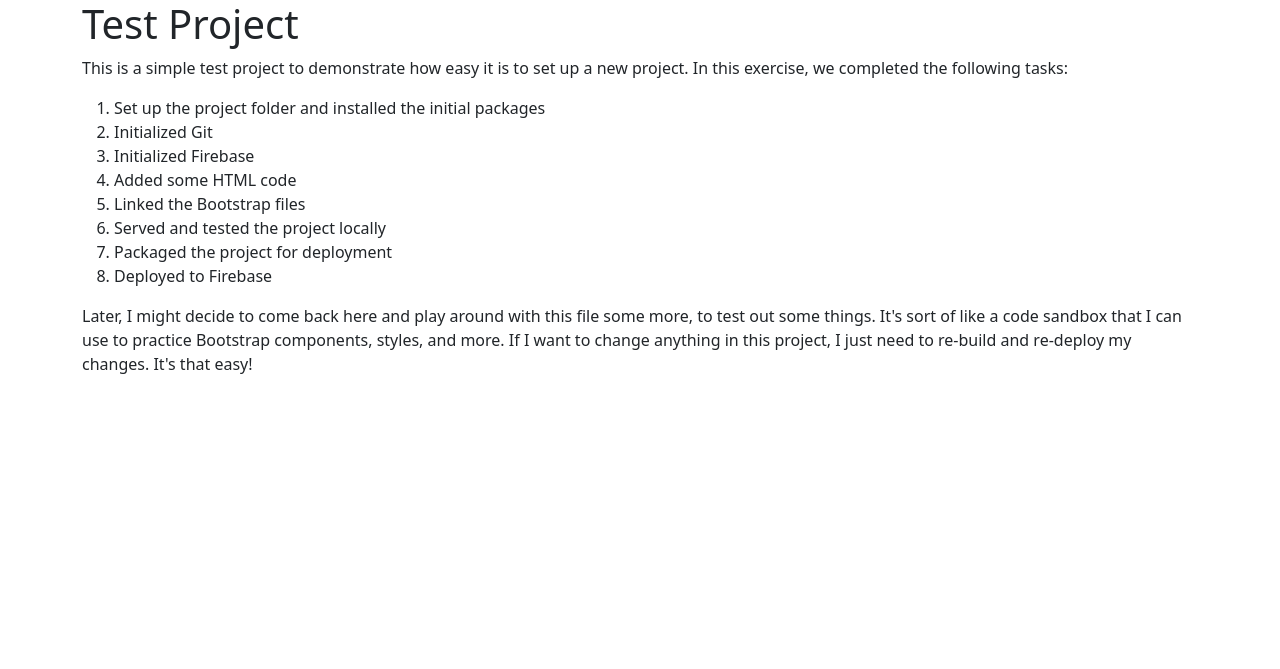
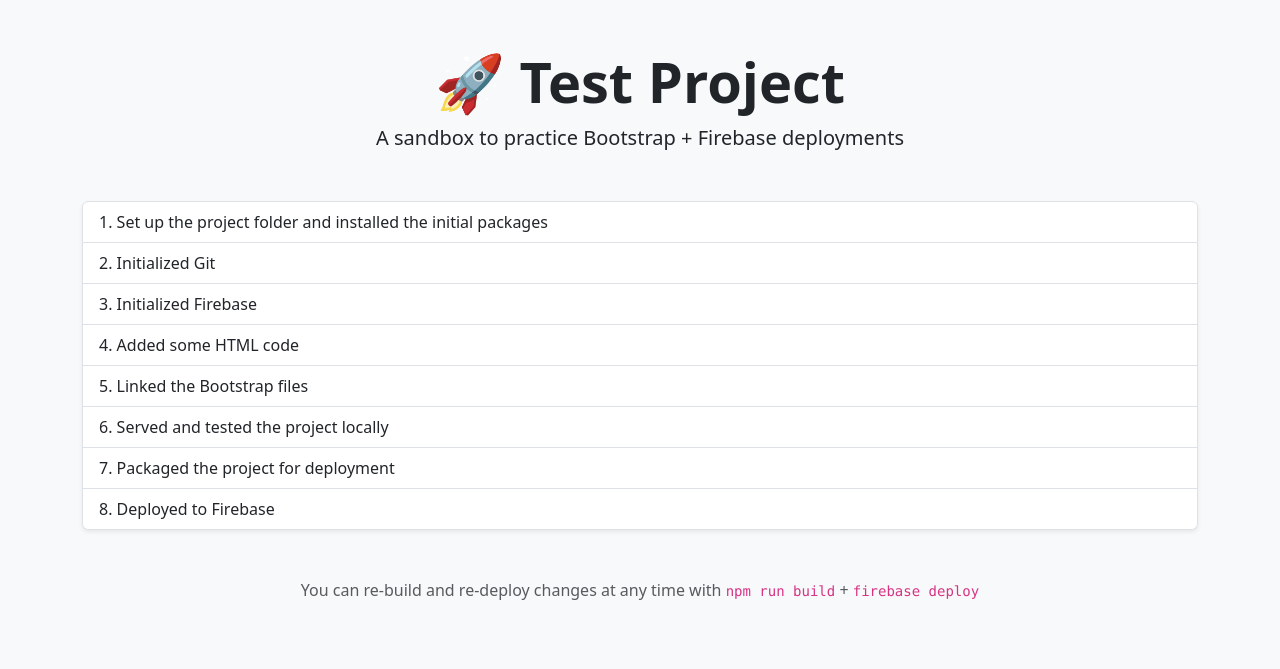
Before and after one commit to chrp101/testproject, a website built with Parcel: page index.html in a window 1280 px wide. Built offline with nearby package versions, Linux system fonts and the light colour scheme; files whose address does not match are found by name.

```diff
--- a/index.html
+++ b/index.html
@@ -6,24 +6,31 @@
   <title>Test Project</title>
   <link rel="stylesheet" href="node_modules/bootstrap/dist/css/bootstrap.min.css" />
 </head>
-<body>
-  <main class="container">
-    <h1>Test Project</h1>
-    <p>This is a simple test project to demonstrate how easy it is to set up a new project.
-    In this exercise, we completed the following tasks:</p>
-    <ol>
-      <li>Set up the project folder and installed the initial packages</li>
-      <li>Initialized Git</li>
-      <li>Initialized Firebase</li>
-      <li>Added some HTML code</li>
-      <li>Linked the Bootstrap files</li>
-      <li>Served and tested the project locally</li>
-      <li>Packaged the project for deployment</li>
-      <li>Deployed to Firebase</li>
-    </ol>
-    <p>Later, I might decide to come back here and play around with this file some more, to test out some things.
-    It's sort of like a code sandbox that I can use to practice Bootstrap components, styles, and more.
-    If I want to change anything in this project, I just need to re-build and re-deploy my changes. It's that easy!</p>
+
+<body class="bg-light text-dark">
+  <main class="container py-5">
+    <div class="text-center">
+      <h1 class="display-4 fw-bold">🚀 Test Project</h1>
+      <p class="lead">A sandbox to practice Bootstrap + Firebase deployments</p>
+    </div>
+
+    <div class="mt-5">
+      <ol class="list-group list-group-numbered shadow-sm">
+        <li class="list-group-item">Set up the project folder and installed the initial packages</li>
+        <li class="list-group-item">Initialized Git</li>
+        <li class="list-group-item">Initialized Firebase</li>
+        <li class="list-group-item">Added some HTML code</li>
+        <li class="list-group-item">Linked the Bootstrap files</li>
+        <li class="list-group-item">Served and tested the project locally</li>
+        <li class="list-group-item">Packaged the project for deployment</li>
+        <li class="list-group-item">Deployed to Firebase</li>
+      </ol>
+    </div>
+
+    <p class="mt-5 text-muted text-center">
+      You can re-build and re-deploy changes at any time with
+      <code>npm run build</code> + <code>firebase deploy</code>
+    </p>
   </main>
 
   <script src="node_modules/bootstrap/dist/js/bootstrap.bundle.min.js"></script>
```
Also changed, not shown: .github/workflows/firebase-hosting-merge.yml (added), .github/workflows/firebase-hosting-pull-request.yml (added).
